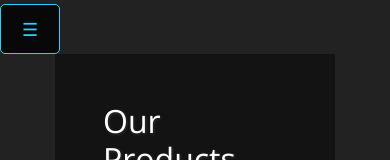
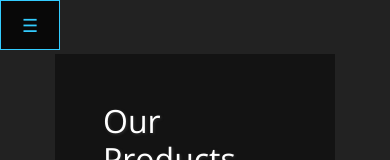
Before and after one commit to lemonmade1/Dr-Lemonmade-Designs, a Next.js app: page /posts/menu in a window 390 px wide. Shown: the top 160 px of the page. Built offline with nearby package versions, Linux system fonts and the light colour scheme.

Commit message:
fixed border-radius on toggle

```diff
--- a/public/css/tooplate-style.css
+++ b/public/css/tooplate-style.css
@@ -344,7 +344,7 @@ footer a { color: white; }
         display: block;
         position: absolute;
         right: -60px;
-        top: 0;
+        top: -4px;
     }
 
     .menu-icon {
@@ -355,7 +355,6 @@ footer a { color: white; }
         cursor: pointer;
         margin-top: 4px;
         margin-left: 4px;
-        border-radius: 5px;
         width: 60px;
         height: 50px;
         z-index: 1001;
```
